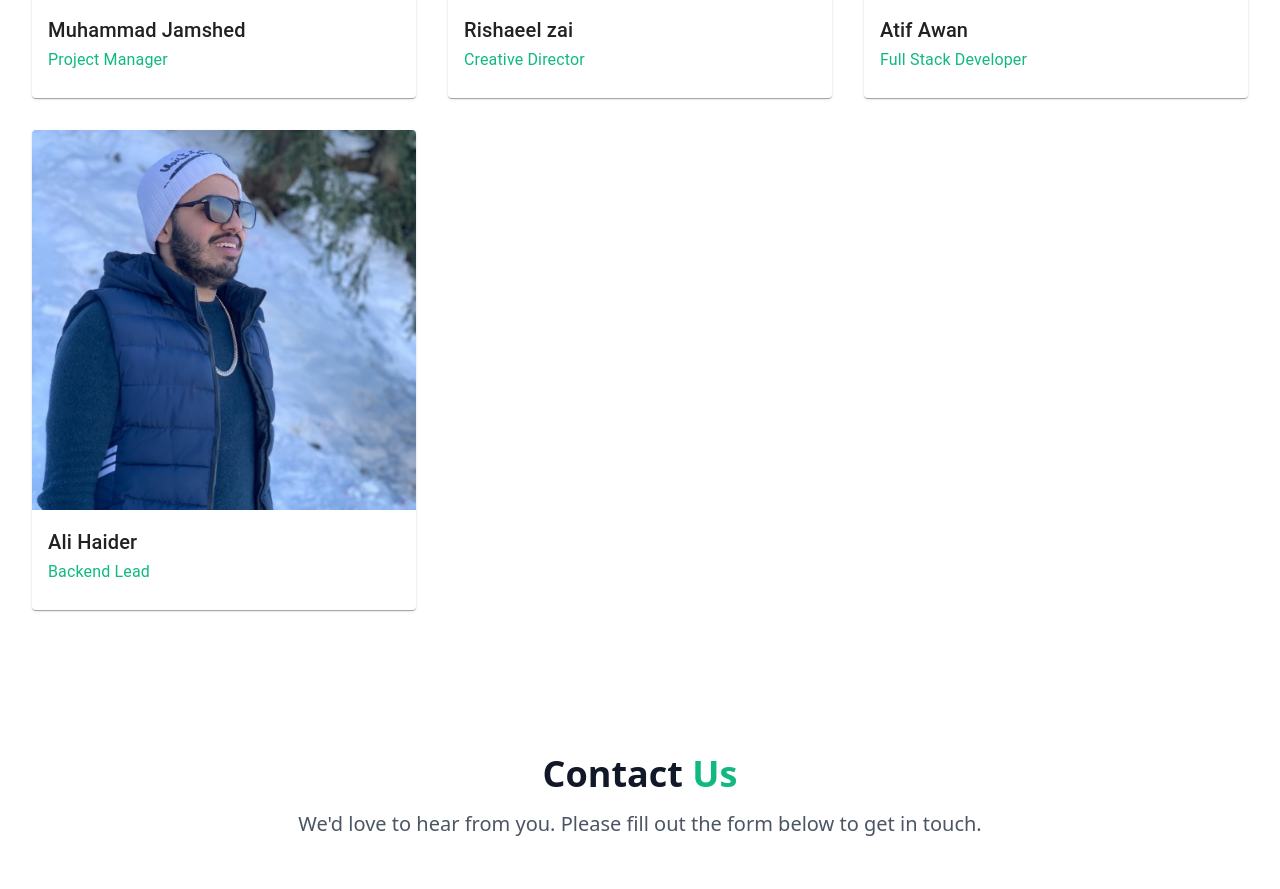
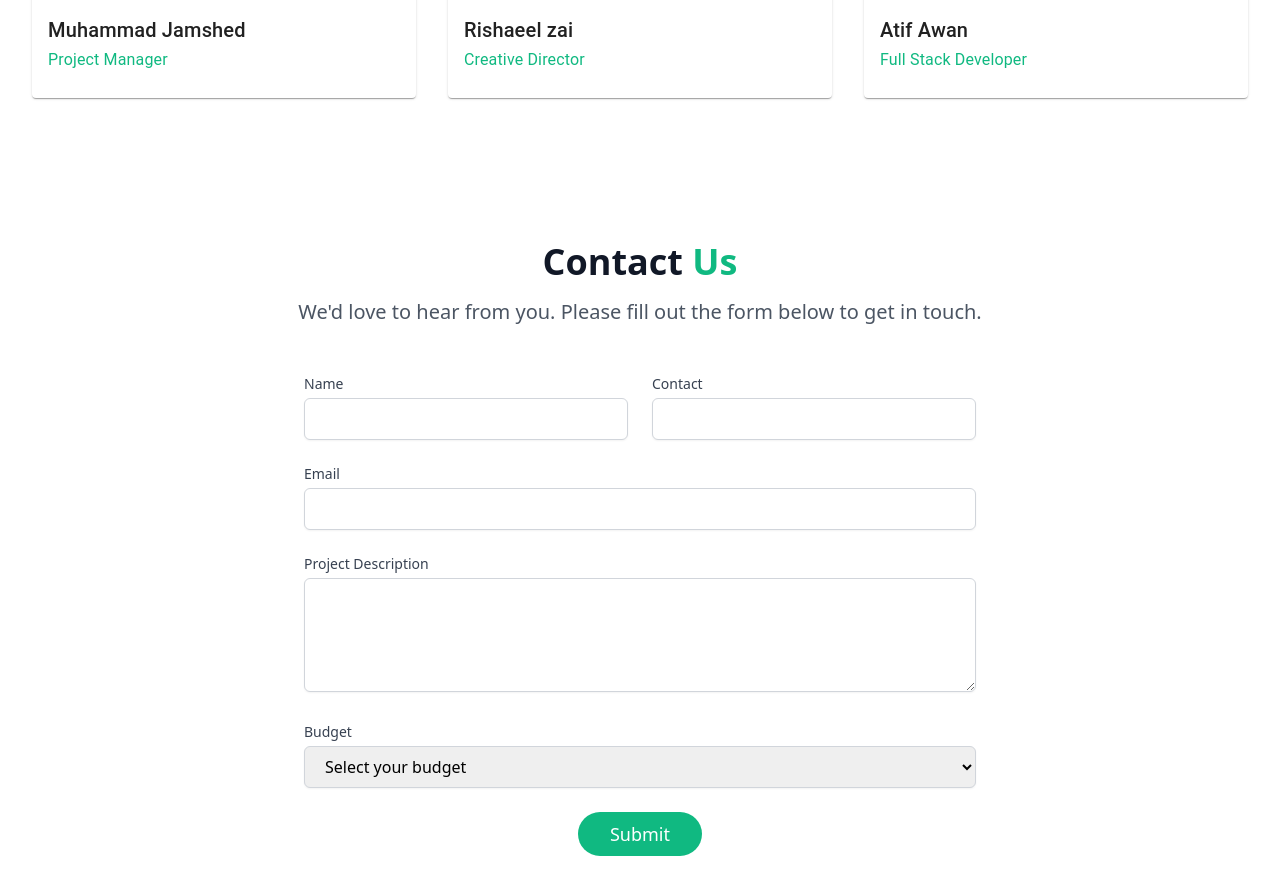
Before and after one commit to muhammadjamshed7/AAA-Technology, a React (Vite) app: page /about in a window 1280 px wide. Shown: the part 1062-1951 px from the top of the page. Built offline with nearby package versions, Linux system fonts and the light colour scheme.

Commit message:
ali haider removed

```diff
--- a/src/components/About.tsx
+++ b/src/components/About.tsx
@@ -33,11 +33,7 @@ const team = [
     position: "Full Stack Developer",
     image: "/assets/images/random.jpeg",
   },
-  {
-    name: "Ali Haider",
-    position: "Backend Lead",
-    image: "/assets/images/blead.jpeg",
-  },
+
 ];
 
 export default function About() {
```
